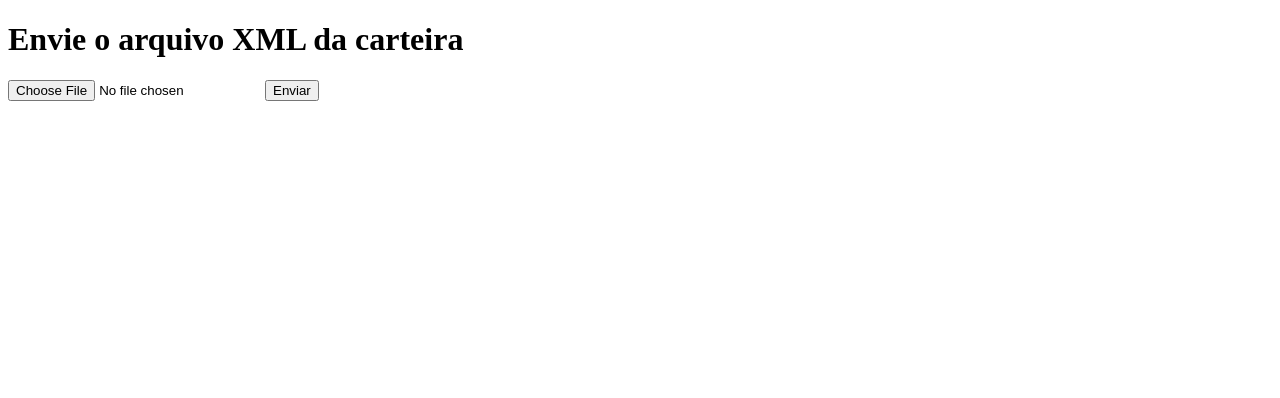
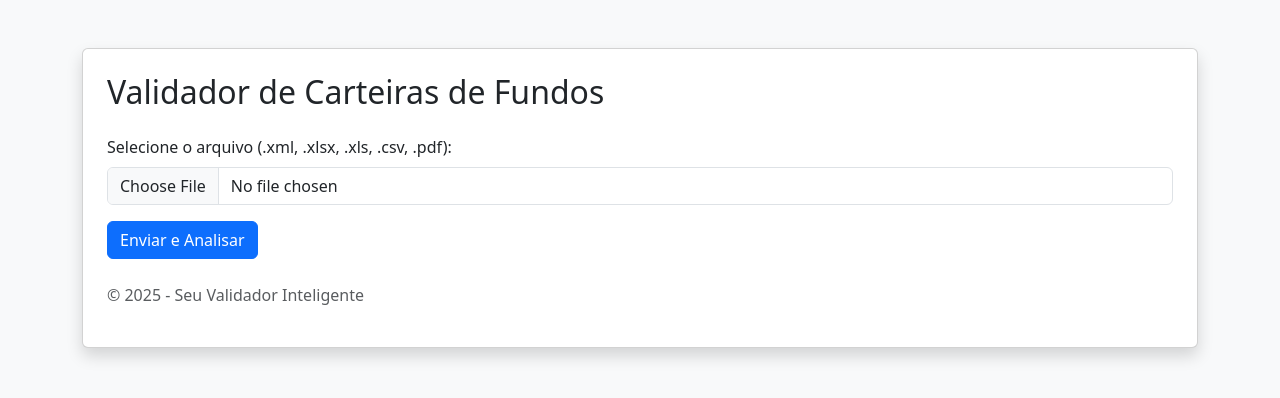
Before and after one commit to Gabrielrr2025/7, a Flask app: page / in a window 1280 px wide. Shown: the top 398 px of the page. Run offline with Flask 3, Linux system fonts and the light colour scheme.

Commit message:
Update index.html

```diff
--- a/templates/index.html
+++ b/templates/index.html
@@ -1,13 +1,23 @@
 <!DOCTYPE html>
-<html>
+<html lang="pt-br">
 <head>
-    <title>Leitor de Carteira XML</title>
+  <meta charset="UTF-8">
+  <title>Validador de Carteiras XML</title>
+  <link href="https://cdn.jsdelivr.net/npm/bootstrap@5.3.2/dist/css/bootstrap.min.css" rel="stylesheet">
 </head>
-<body>
-    <h1>Envie o arquivo XML da carteira</h1>
-    <form action="/upload" method="post" enctype="multipart/form-data">
-        <input type="file" name="file">
-        <input type="submit" value="Enviar">
-    </form>
+<body class="bg-light">
+  <div class="container mt-5">
+    <div class="card shadow p-4">
+      <h2 class="mb-4">Validador de Carteiras de Fundos</h2>
+      <form action="/upload" method="post" enctype="multipart/form-data">
+        <div class="mb-3">
+          <label for="file" class="form-label">Selecione o arquivo (.xml, .xlsx, .xls, .csv, .pdf):</label>
+          <input type="file" class="form-control" id="file" name="file" required>
+        </div>
+        <button type="submit" class="btn btn-primary">Enviar e Analisar</button>
+      </form>
+      <p class="mt-4 text-muted">© {{ Ano }} - Seu Validador Inteligente</p>
+    </div>
+  </div>
 </body>
 </html>
```
